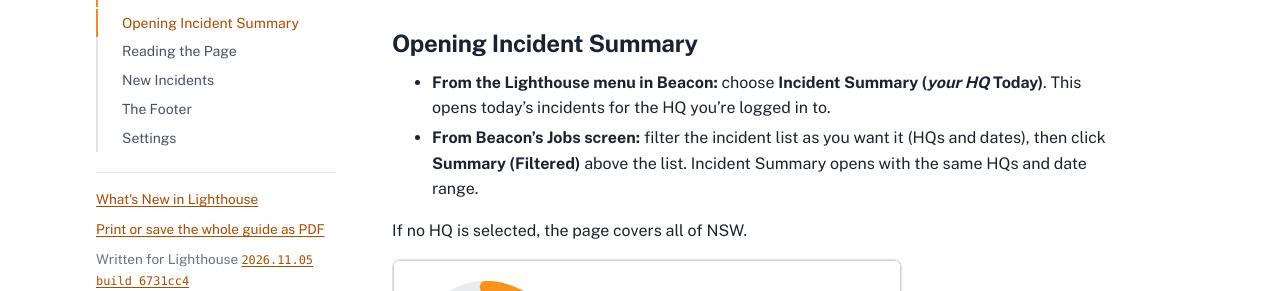
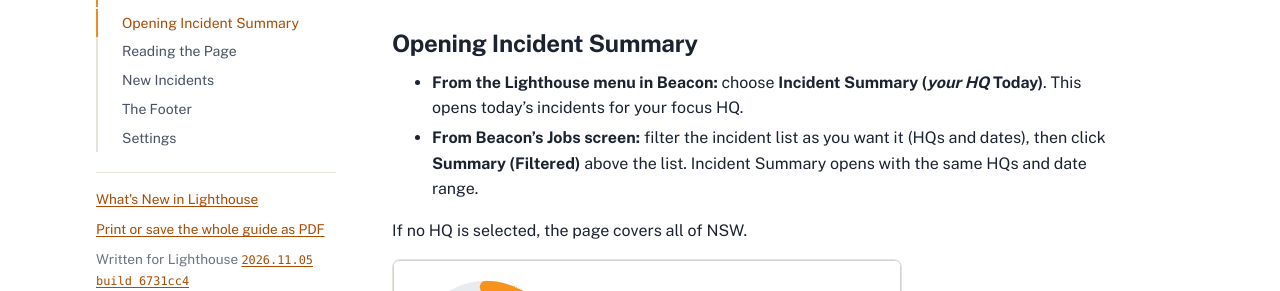
Before and after one commit to NSWSESMembers/lighthouse.ses.nsw.gov.au, a Jekyll site: the page built from guides/summary/index.md, in a window 1280 px wide and 900 px high, scrolled down 601 px. Shown: the part 187-478 px from the top of the window. Built offline with Jekyll 4.4.1, drawn with Linux system fonts in a browser that asks for light colours.

Commit message:
Guides: call the signed-in HQ the focus HQ
Co-Authored-By: Claude Opus 5.5 <noreply@anthropic.com>
Claude-Session: https://claude.ai/code/session_01G9wjbTgA3Yu7u2ZefADgJ2

```diff
--- a/guides/summary/index.md
+++ b/guides/summary/index.md
@@ -13,7 +13,7 @@ Incident Summary shows how many incidents an HQ has, in big numbers that can be
 
 ## Opening Incident Summary
 
-- **From the Lighthouse menu in Beacon:** choose **Incident Summary (*your HQ* Today)**. This opens today's incidents for the HQ you're logged in to.
+- **From the Lighthouse menu in Beacon:** choose **Incident Summary (*your HQ* Today)**. This opens today's incidents for your focus HQ.
 - **From Beacon's Jobs screen:** filter the incident list as you want it (HQs and dates), then click **Summary (Filtered)** above the list. Incident Summary opens with the same HQs and date range.
 
 If no HQ is selected, the page covers all of NSW.
```
Also changed, not shown: guides/export/index.md (+1 -1 lines), guides/stats/index.md (+1 -1 lines).
